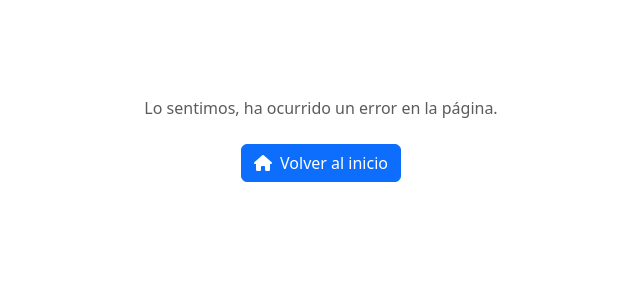
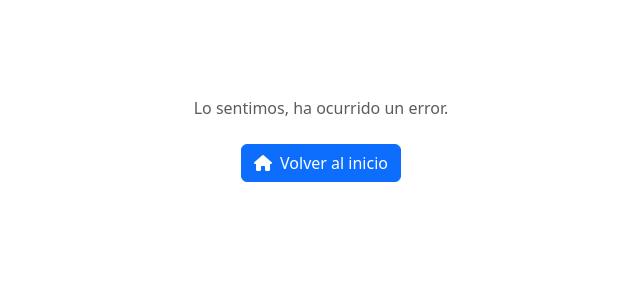
Before and after one commit to Inglauraarteagarojas/plataforma-academica, a Flask app: template templates/error.html in a window 1280 px wide. Shown: the part 56-356 px from the top of the page, without its empty margins (319-959 px from the left). Run offline with Flask 3, Linux system fonts and the light colour scheme; the template is opened without the code that fills it: most values are stand-ins (such as "Sample title", 1, 10 or a date in 2020).

Commit message:
error.html

```diff
--- a/templates/error.html
+++ b/templates/error.html
@@ -1,7 +1,7 @@
 {% extends 'base.html' %}
 
 {% block title %}
-    Error {{ error_code }} - Plataforma Académica
+    Error {{ error_code }} - {{ sitename }}
 {% endblock %}
 
 {% block content %}
@@ -10,7 +10,7 @@
         <div class="col-md-8">
             <h1 class="display-1 text-danger mb-4">{{ error_code }}</h1>
             <h2 class="h4 mb-4">{{ error_message }}</h2>
-            <p class="text-muted mb-4">Lo sentimos, ha ocurrido un error en la página.</p>
+            <p class="text-muted mb-4">Lo sentimos, ha ocurrido un error.</p>
             <a href="{{ url_for('index') }}" class="btn btn-primary">
                 <i class="fas fa-home me-2"></i>Volver al inicio
             </a>
```
